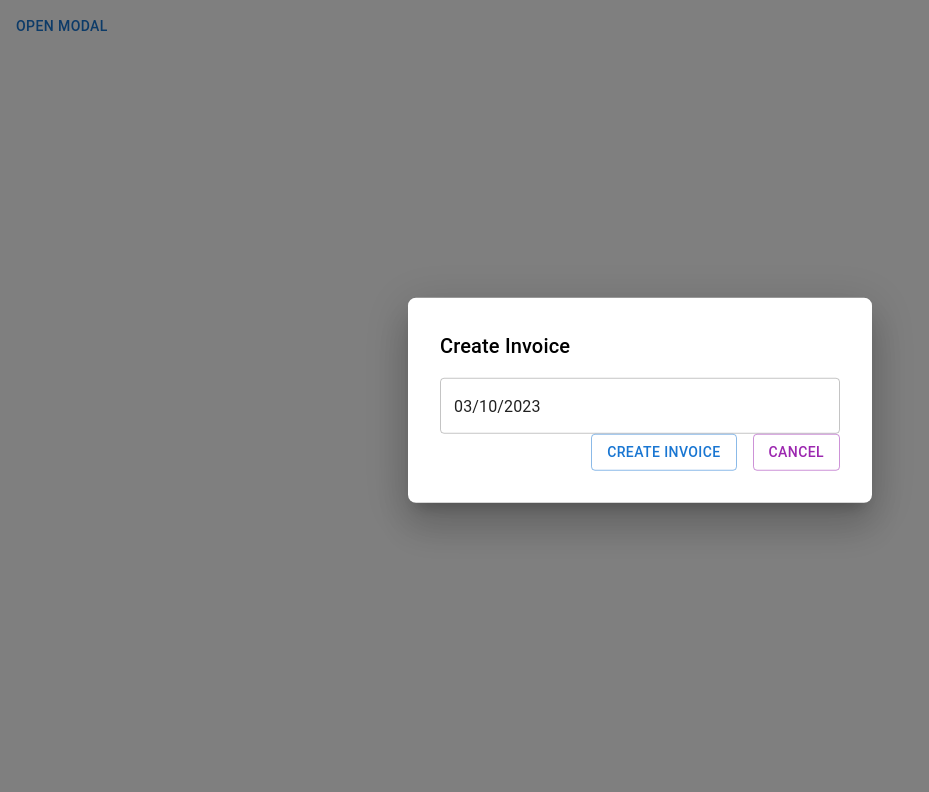
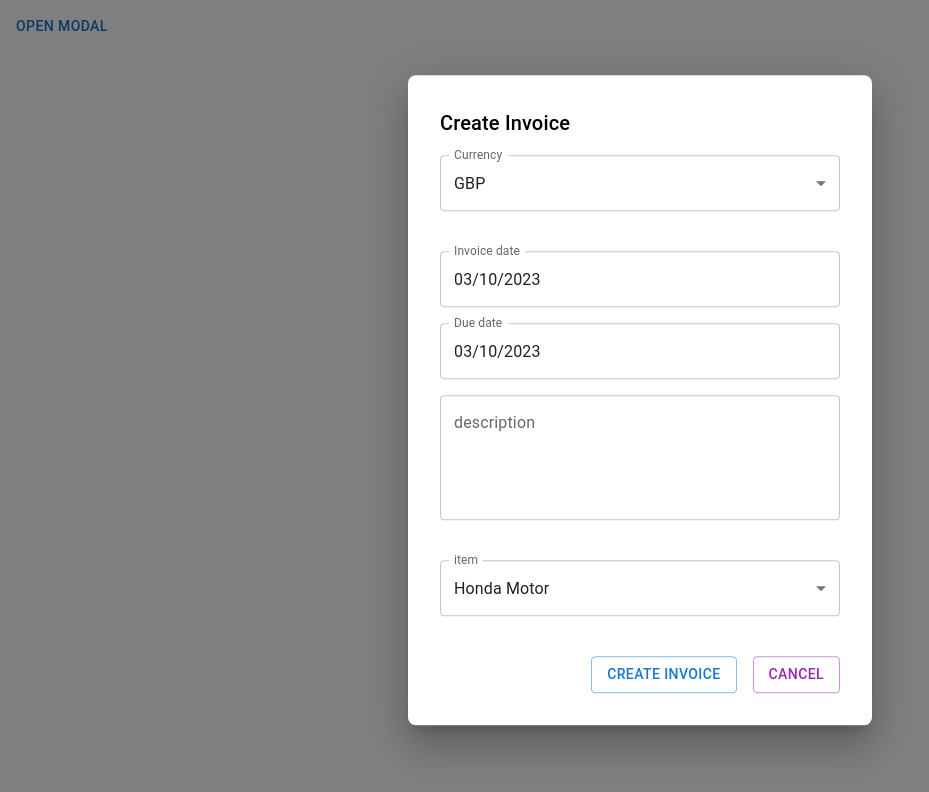
Before and after one commit to dinhhuudat/technical-test-101digital-simpleInvoice, a React (Create React App) app: page / in a window 1280 px wide. Both pictures are taken after a click on the button "OPEN MODAL". Shown: the top 792 px of the page, without its empty margins (0-929 px from the left). Built offline with nearby package versions, Linux system fonts and the light colour scheme.

Commit message:
#issue9 resolve

```diff
--- a/src/components/Atoms/CustomTextField/CustomTextField.tsx
+++ b/src/components/Atoms/CustomTextField/CustomTextField.tsx
@@ -6,8 +6,8 @@ import {
 } from "@mui/material";
 import React from "react";
 
-type TRHFCustomTextFieldProps = {
-  options?: { value: string; label: string }[];
+export type TRHFCustomTextFieldProps = {
+  options?: { value: string | number; label: string }[];
 } & TextFieldProps;
 
 export const CustomTextField: React.FC<TRHFCustomTextFieldProps> = ({
--- a/src/components/Atoms/RHFDateTime/RHFDateTime.tsx
+++ b/src/components/Atoms/RHFDateTime/RHFDateTime.tsx
@@ -5,10 +5,10 @@ import { Controller, useFormContext } from "react-hook-form";
 
 type TRHFDateTime = {
   name: string;
-} & Partial<Omit<React.ComponentProps<typeof DatePicker>, "views">>;
+} & Partial<React.ComponentProps<typeof DatePicker>>;
 
 export const RHFDateTime: React.FC<TRHFDateTime> = ({ name, ...restProps }) => {
-  const { control } = useFormContext();
+  const { control, setValue } = useFormContext();
   return (
     <>
       <Controller
@@ -17,7 +17,14 @@ export const RHFDateTime: React.FC<TRHFDateTime> = ({ name, ...restProps }) => {
         render={({ field: { ref, ...restField } }) => {
           return (
             <LocalizationProvider dateAdapter={AdapterDayjs}>
-              <DatePicker inputRef={ref} {...restProps} {...restField} />
+              <DatePicker
+                inputRef={ref}
+                {...restProps}
+                {...restField}
+                onChange={(newValue) => {
+                  setValue(name, newValue);
+                }}
+              />
             </LocalizationProvider>
           );
         }}
--- a/src/components/Atoms/RHFTextField/RHFTextField.tsx
+++ b/src/components/Atoms/RHFTextField/RHFTextField.tsx
@@ -5,7 +5,7 @@ import CustomTextField from "../CustomTextField";
 
 type TRHFTextField = {
   name: string;
-  options?: { value: string; label: string }[];
+  options?: { value: string | number; label: string }[];
 } & Partial<TextFieldProps>;
 
 export const RHFTextField: React.FC<TRHFTextField> = ({
@@ -21,12 +21,14 @@ export const RHFTextField: React.FC<TRHFTextField> = ({
       <Controller
         control={control}
         name={name}
-        render={({ field: { ref, ...restField } }) => {
+        render={({ field: { ref, value, ...restField } }) => {
+          console.log(123, value);
           return (
             <CustomTextField
               variant="outlined"
               sx={{ mb: "1.5rem" }}
               error={!!errors[name]}
+              value={value}
               helperText={
                 errors[name] ? (errors[name]?.message as unknown as string) : ""
               }
--- a/src/components/Molecules/CreateInvoiceForm/CreateInvoiceForm.tsx
+++ b/src/components/Molecules/CreateInvoiceForm/CreateInvoiceForm.tsx
@@ -13,20 +13,12 @@ type TCreateInvoiceFormProps = {
   onClose: () => void;
 };
 
-type TInvoiceItem = {
-  itemReference: string;
-  description: string;
-  quantity: number;
-  rate: number;
-  itemName: string;
-  itemUOM: "KG";
-};
-
 type TCreateInvoiceField = {
   currency: "GBP" | "VND";
   invoiceDate: dayjs.Dayjs;
+  dueDate: dayjs.Dayjs;
   description: string;
-  items: TInvoiceItem[];
+  item: string;
 };
 
 export const CreateInvoiceForm: React.FC<TCreateInvoiceFormProps> = ({
@@ -37,16 +29,8 @@ export const CreateInvoiceForm: React.FC<TCreateInvoiceFormProps> = ({
     currency: "GBP",
     description: "",
     invoiceDate: dayjs(new Date().toLocaleDateString()),
-    items: [
-      {
-        itemReference: "itemRef",
-        description: "Honda RC150",
-        quantity: 1,
-        rate: 1000,
-        itemName: "Honda Motor",
-        itemUOM: "KG",
-      },
-    ],
+    dueDate: dayjs(new Date().toLocaleDateString()),
+    item: "item1",
   };
 
   const methods = useForm({
@@ -56,12 +40,10 @@ export const CreateInvoiceForm: React.FC<TCreateInvoiceFormProps> = ({
 
   const {
     reset,
-    formState: { isSubmitting, errors },
-    getValues,
+    formState: { isSubmitting },
   } = methods;
-  console.log(1, errors);
   const onSubmit = (formValues: TCreateInvoiceField) => {
-    const value = JSON.stringify(getValues());
+    const value = JSON.stringify(formValues);
     window.alert(value);
   };
 
@@ -78,14 +60,16 @@ export const CreateInvoiceForm: React.FC<TCreateInvoiceFormProps> = ({
     >
       <FormProvider {...methods}>
         <form onSubmit={methods.handleSubmit(onSubmit)}>
-          <Stack>
-            <RHFDateTime name="invoiceDate" />
-
-            {/* {(
+          <Stack gap={2}>
+            {(
               Object.keys(fieldOptions) as Array<keyof typeof fieldOptions>
             ).map((fieldName) => {
-              const { label, ...restOptions } = fieldOptions[fieldName];
+              const { type, label, ...restOptions } = fieldOptions[fieldName];
+
+              switch (type) {
+                case "textfield": {
                   return (
+                    //@ts-ignore
                     <RHFTextField
                       key={fieldName}
                       label={label}
@@ -93,7 +77,23 @@ export const CreateInvoiceForm: React.FC<TCreateInvoiceFormProps> = ({
                       {...restOptions}
                     />
                   );
-            })} */}
+                }
+                case "datetime": {
+                  return (
+                    //@ts-ignore
+                    <RHFDateTime
+                      key={fieldName}
+                      name={fieldName}
+                      label={label}
+                      {...restOptions}
+                    />
+                  );
+                }
+                default: {
+                  return <></>;
+                }
+              }
+            })}
 
             <Stack direction="row" spacing={2} justifyContent="flex-end">
               <Button
--- a/src/components/Molecules/CreateInvoiceForm/fieldOptions.ts
+++ b/src/components/Molecules/CreateInvoiceForm/fieldOptions.ts
@@ -1,20 +1,31 @@
-import { TextFieldProps } from '@mui/material'
+import { DatePicker } from '@mui/x-date-pickers';
 import { z } from "zod";
-type TTextfields = 'email' | 'password'
+import { TRHFCustomTextFieldProps } from '../../Atoms/CustomTextField/CustomTextField';
+import { mockDataItems } from './mockData';
+type TTextfields = 'currency'  | 'description' | 'item'
+type TDateTime = 'invoiceDate'  | 'dueDate'
 
-type TSignUpTextfieldOptions = {
-   [key in TTextfields]: TextFieldProps & { type: 'textfield' }
+type TFieldOptions = {
+   [key in TTextfields]: TRHFCustomTextFieldProps & { type: 'textfield' }
+} & {
+   [key in TDateTime]:React.ComponentProps<typeof DatePicker> & {type:'datetime'}
 }
 
-type TFieldOptions = TSignUpTextfieldOptions
-
 export  const schemaForm = z.object({
-   // email: z.string().min(1).email(),
-   // password: z.string().min(1),
-   // time:z.date()
+   currency:z.string() ,
+   description:z.string().min(1),
+   invoiceDate:z.coerce.date(),
+   dueDate: z.coerce.date(),
+   item: z.string(),
  });
 
+const currencyOptions =[{value:'GBP',label:'GBP'},{value:'VND',label:'VND'}]
+const itemOptions =[{value:'item1',label:mockDataItems[0].itemName},{value:'item2',label:mockDataItems[1].itemName} ]
+
 export const fieldOptions: TFieldOptions = {
-   email: { type: 'textfield', label: 'Email Address *' },
-   password: { type: 'textfield', label: 'Password *' },
+   currency: { type: 'textfield',label: 'Currency',options:currencyOptions,select:true },
+   invoiceDate:{type:'datetime',label:'Invoice date'},
+   dueDate:{type:'datetime',label:'Due date'},
+   description: { type: 'textfield',label: 'description',multiline:true,rows: 4 },
+   item: { type: 'textfield',label: 'item',options:itemOptions,select:true},
 }
--- /dev/null
+++ b/src/components/Molecules/CreateInvoiceForm/mockData.ts
@@ -0,0 +1,19 @@
+export const mockDataItems =[{
+    id:'item1',
+    itemReference: "itemRef",
+    description: "Honda RC150",
+    quantity: 1,
+    rate: 1000,
+    itemName: "Honda Motor",
+    itemUOM: "KG"
+ },
+ {
+    id:'item2',
+    itemReference: "itemRef1",
+    description: "Vision",
+    quantity: 2,
+    rate: 2000,
+    itemName: "Yamaha Motor",
+    itemUOM: "KG"
+ }
+ ]
```
Lines whose indentation alone changed are shown as unchanged.
